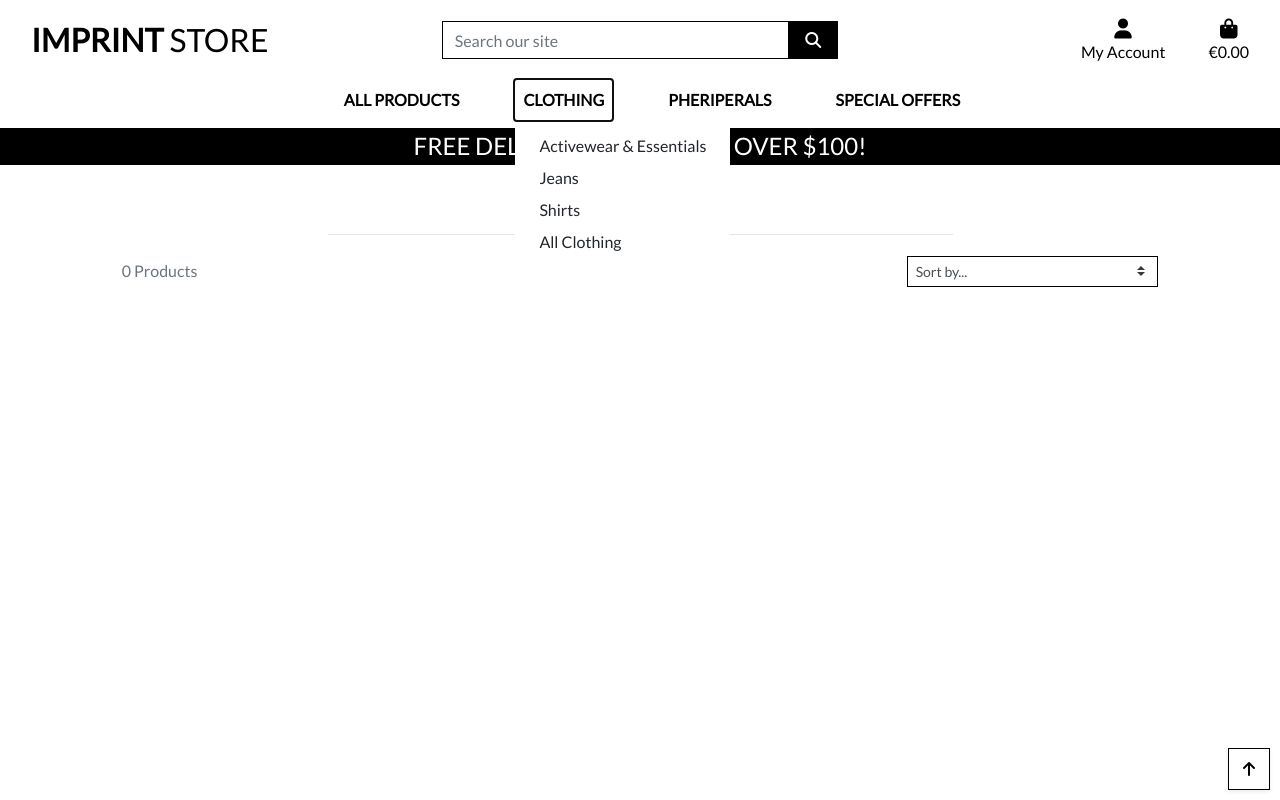
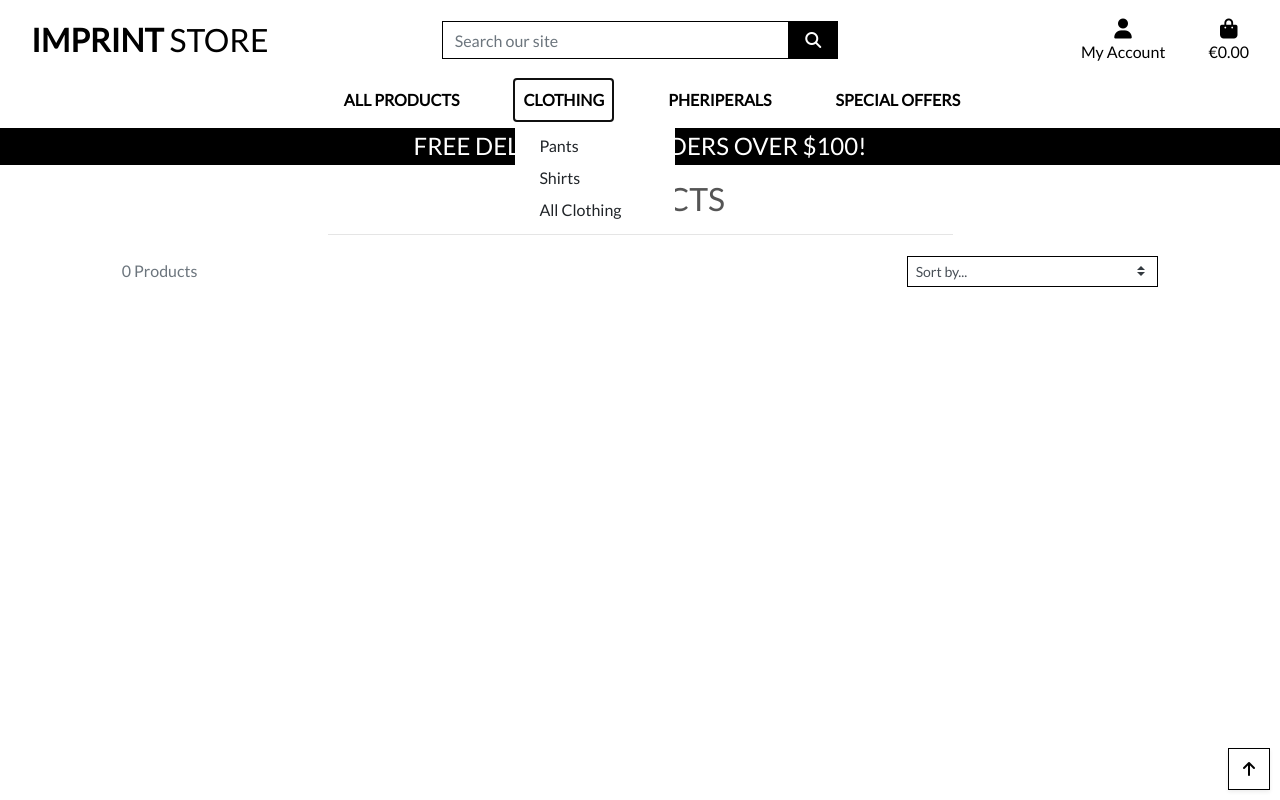
Before and after one commit to Mulloo/imprint_store, a Django app: page /products/ in a window 1280 px wide, after a click on "CLOTHING". Run offline with Django 3.2, Linux system fonts and the light colour scheme; data that the repository does not hold is empty; parts of the project's set-up code (start-up, migrations or seed data) failed here and were passed over; some libraries are stand-ins or nearby versions.

Commit message:
added: renamed catagorys | fixed typo in script for sort selection box on product page

```diff
--- a/imprint_store/settings.py
+++ b/imprint_store/settings.py
@@ -32,6 +32,7 @@
     'django.contrib.messages',
     'django.contrib.staticfiles',
     'django.contrib.sites',
+    'django_extensions',
     'allauth',
     'allauth.account',
     'allauth.socialaccount',
--- a/products/templates/products/products.html
+++ b/products/templates/products/products.html
@@ -159,13 +159,13 @@
 
         <script type="text/javascript">
     $('#sort-selector').change(function () {
-            var select = $(this)
+        var select = $(this);
+        var selectedVal = select.val();
         var currentUrl = new URL(window.location);
 
-            var selectedVal = selector.val();
         if (selectedVal != "reset") {
-                var sort = selectVal.split("_")[0]
-                var direction = selectedVal.split("_")[1]
+            var sort = selectedVal.split("_")[0];
+            var direction = selectedVal.split("_")[1];
 
             currentUrl.searchParams.set("sort", sort);
             currentUrl.searchParams.set("direction", direction);
@@ -177,6 +177,6 @@
 
             window.location.replace(currentUrl);
         }
-        })
+    });
 </script>
 {% endblock postloadjs %}
--- a/products/views.py
+++ b/products/views.py
@@ -153,9 +153,6 @@
     tag = get_object_or_404(Tag, slug=tag_slug, is_active=True)
     products = Product.objects.filter(tags=tag)
 
-    context = {
-        'tag': tag,
-        'products': products,
-    }
+    context = {'tag': tag,'products': products,}
 
     return render(request, 'products/products_by_tag.html', context)
--- a/templates/includes/main-nav.html
+++ b/templates/includes/main-nav.html
@@ -16,8 +16,7 @@
     <li class="nav-item dropdown">
       <a class="logo-font font-weight-bold nav-link text-black mr-5" href="#" id="clothing-link" data-toggle="dropdown" aria-haspopup="true" aria-expanded="false">Clothing</a>
       <div class="dropdown-menu border-0" aria-labelledby="clothing-link">
-        <a href="{% url 'products' %}?category=activewear,essentials" class="dropdown-item">Activewear &amp; Essentials</a>
-        <a href="{% url 'products' %}?category=jeans" class="dropdown-item">Jeans</a>
+        <a href="{% url 'products' %}?category=pants" class="dropdown-item">Pants</a>
         <a href="{% url 'products' %}?category=shirts" class="dropdown-item">Shirts</a>
         <a href="{% url 'products' %}?category=activewear,essentials,jeans,shirts" class="dropdown-item">All Clothing</a>
       </div>
@@ -26,7 +25,7 @@
     <li class="nav-item dropdown">
       <a class="logo-font font-weight-bold nav-link text-black mr-5" href="#" id="homeware-link" data-toggle="dropdown" aria-haspopup="true" aria-expanded="false">Pheriperals</a>
       <div class="dropdown-menu border-0" aria-labelledby="homeware-link">
-        <a href="{% url 'products' %}?category=bed_bath" class="dropdown-item"> Keyboards </a>
+        <a href="{% url 'products' %}?category=" class="dropdown-item"> Keyboards </a>
         <a href="{% url 'products' %}?category=kitchen_dining" class="dropdown-item"> Mouse &amp; Mousepad </a>
         <a href="{% url 'products' %}?category=bed_bath,kitchen_dining" class="dropdown-item">All Peripherals</a>
       </div>
```
Also changed, not shown: products/urls.py (+2 -7 lines), README.md, 1 other file. Lines whose indentation alone changed are shown as unchanged.
